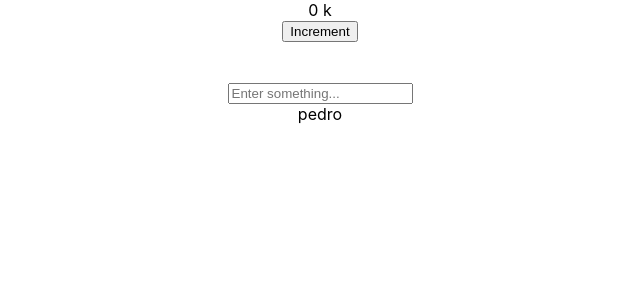
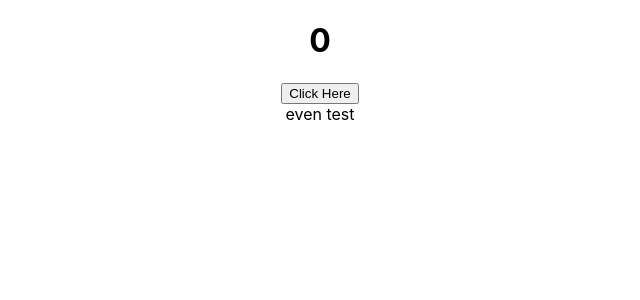
Before and after one commit to vrushabh702/hooks_ReactConcepts, a React (Create React App) app: page / in a window 1280 px wide. Shown: the top 300 px of the page, without its empty margins (320-960 px from the left). Built offline with nearby package versions, Linux system fonts and the light colour scheme.

Commit message:
here i added useReduce code and info

```diff
--- a/src/App.js
+++ b/src/App.js
@@ -1,11 +1,13 @@
 import './App.css';
-import StateTutorial from './StatetTutorial';
+import ReducerTutorial from './useReducer/ReducerTutorial';
+import StateTutorial from './useState/StatetTutorial';
 
 function App() {
   return (
     <div className="App">
       {/* <h1>Hello world</h1> */}
-      <StateTutorial></StateTutorial>
+      {/* <StateTutorial></StateTutorial> */}
+      <ReducerTutorial></ReducerTutorial>
     </div>
   );
 }
--- /dev/null
+++ b/src/useReducer/ReducerTutorial.js
@@ -0,0 +1,49 @@
+// It works like useState but is useful when state transitions involve multiple steps or when the next state depends on the previous state. It uses a reducer function to determine how the state should update based on an action and returns the current state and a dispatch function to trigger updates.
+
+// import React, { useState } from "react";
+import React, { useReducer } from "react";
+
+const reducer = (state,action) =>{
+    switch(action.type){
+        case "Increment":
+            return {count : state.count + 1, showText: state.showText}
+        case "toggleShowText":
+            return {count: state.count, showText: !state.showText}
+        default :
+            return state
+    }
+};
+
+const ReducerTutorial = () =>{
+
+    // const [count, setCount] = useState(0);
+    // const [showText, setShowText] = useState(true);
+
+    const [state, dispatch] = useReducer(reducer,{count: 0,showText : true})
+
+    return (
+        <div>
+            <div>
+                {/* <h1>{count}</h1> */}
+                <h1>{state.count}</h1>
+            </div>
+
+            <div>
+                <button
+                    onClick={()=>{
+                        // setCount(count+1);       // if we want to alter value of state we don't
+                        // setShowText(!showText)   // we don't do like this
+                        dispatch({type: "Increment"})
+                        dispatch({type: "toggleShowText"})
+                    }}
+                >Click Here</button>
+            </div>
+
+            <div>
+                {state.showText && <a>even test</a>}
+            </div>
+        </div>
+    )
+}
+
+export default ReducerTutorial;
--- a/src/StatetTutorial.js
+++ b/src/useState/StatetTutorial.js
@@ -19,7 +19,7 @@
 
     return (
         <div>
-             {counter} k
+             {counter} $
             <div>
                <button onClick={increment}>Increment</button>
             </div>
```
